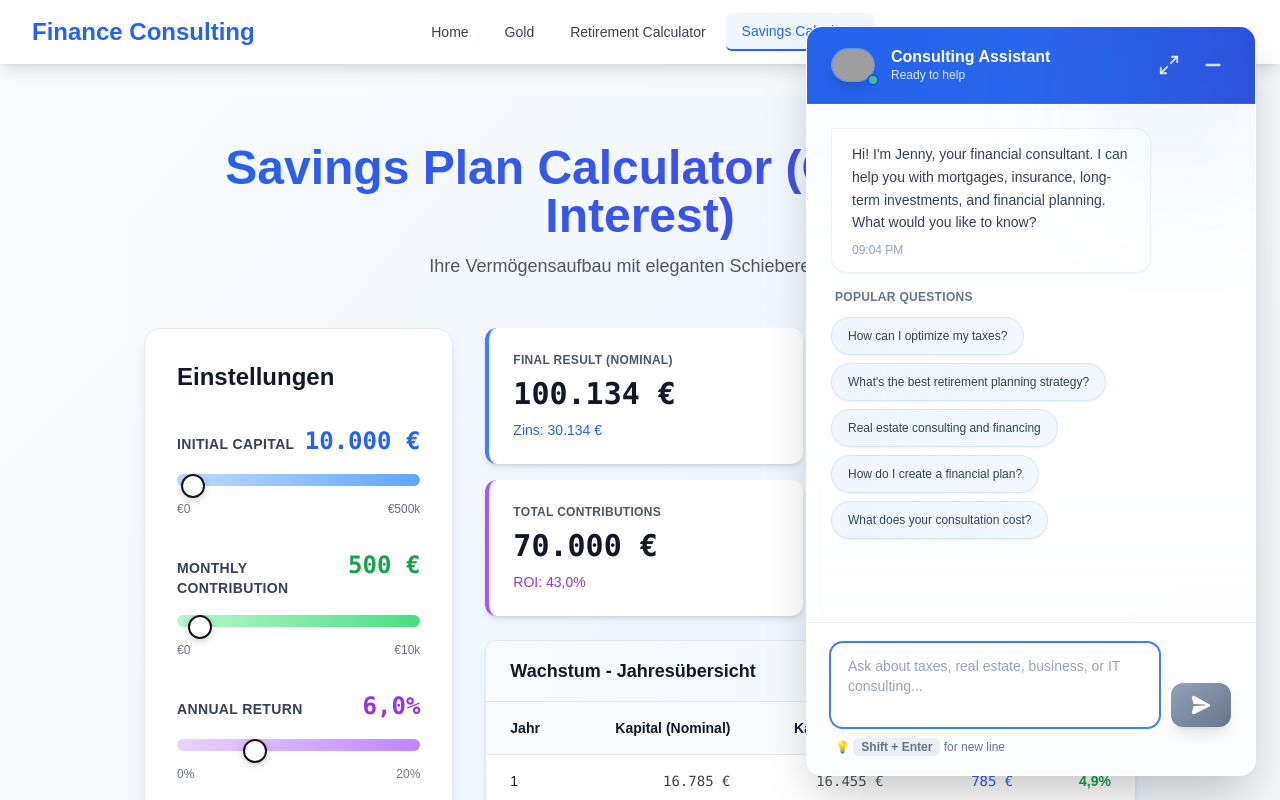
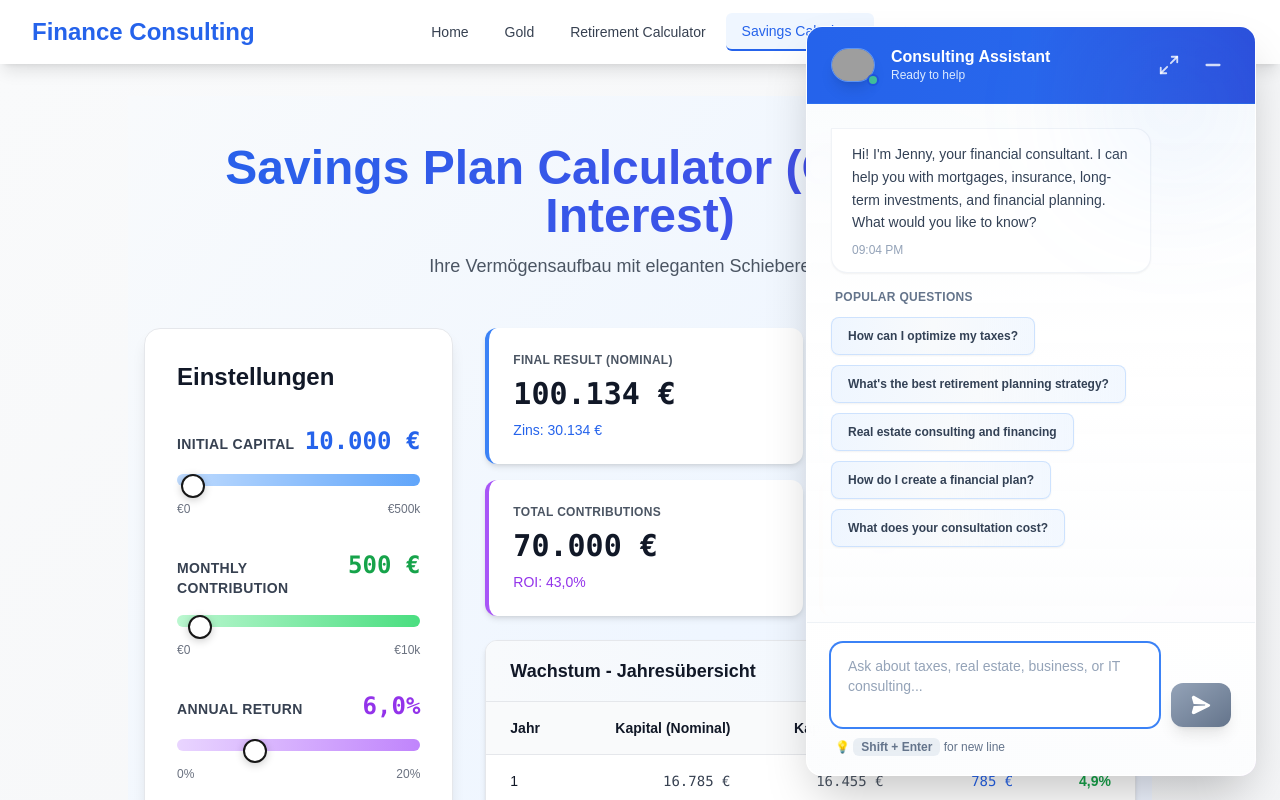
Before and after one commit to quocvietphung/document-intelligence-lab, a Next.js app: page /en/sparrechner in a window 1280 px wide. Shown: the top 800 px of the page. Built offline with nearby package versions, Linux system fonts and the light colour scheme; grey boxes are pictures that could not be loaded.

Commit message:
refactor: enhance button styles and spacing in ChatWindow for improved UI consistency

```diff
--- a/components/chatbot/ChatWindow.tsx
+++ b/components/chatbot/ChatWindow.tsx
@@ -361,14 +361,14 @@ export default function ChatWindow({ isMinimized, onToggleMinimize }: ChatWindow
 
                                     {/* Suggestions as separate tag buttons below last assistant message */}
                                     {isLastAssistantMessage && (
-                                        <div className="mt-4 flex flex-wrap gap-2 animate-slideIn">
+                                        <div className="mt-5 flex flex-wrap gap-2.5 animate-slideIn pl-1">
                                             {suggestions.map((s, idx) => (
                                                 <button
                                                     key={idx}
                                                     type="button"
                                                     onClick={() => handleQuickAction(s)}
                                                     disabled={isLoading}
-                                                    className="px-3 py-1.5 bg-slate-100 rounded-full text-xs font-medium text-slate-700 border border-slate-300 hover:bg-slate-50 hover:border-slate-400 transition-all duration-200 active:scale-95 disabled:opacity-50 disabled:cursor-not-allowed shadow-sm"
+                                                    className="px-4 py-2 bg-gradient-to-r from-blue-50 to-slate-50 rounded-lg text-xs font-semibold text-slate-700 border border-blue-200/60 hover:border-blue-400/80 hover:from-blue-100 hover:to-blue-50 transition-all duration-200 active:scale-95 disabled:opacity-50 disabled:cursor-not-allowed shadow-sm hover:shadow-md hover:bg-blue-50/90 backdrop-blur-sm"
                                                 >
                                                     {s}
                                                 </button>
@@ -389,13 +389,13 @@ export default function ChatWindow({ isMinimized, onToggleMinimize }: ChatWindow
                                 {currentLocale === "en" && "Popular Questions"}
                                 {currentLocale === "vi" && "Câu hỏi phổ biến"}
                             </p>
-                            <div className="flex flex-wrap gap-2">
+                            <div className="flex flex-wrap gap-2.5">
                                 {QUICK_ACTIONS[currentLocale].map((action, idx) => (
                                     <button
                                         key={idx}
                                         onClick={() => handleQuickAction(action)}
                                         disabled={isLoading}
-                                        className="px-4 py-2.5 bg-gradient-to-r from-blue-50 to-blue-50/80 rounded-full text-slate-700 text-xs font-medium border border-blue-200/60 hover:border-blue-300 hover:bg-blue-100/40 transition-all duration-200 active:scale-95 disabled:opacity-50 disabled:cursor-not-allowed shadow-sm hover:shadow-md hover:from-blue-100 hover:to-blue-100/80"
+                                        className="px-4 py-2.5 bg-gradient-to-r from-blue-50 via-slate-50 to-blue-50/80 rounded-lg text-slate-700 text-xs font-semibold border border-blue-200/70 hover:border-blue-400/80 hover:from-blue-100 hover:via-blue-50 hover:to-blue-100/80 transition-all duration-200 active:scale-95 disabled:opacity-50 disabled:cursor-not-allowed shadow-sm hover:shadow-md backdrop-blur-sm"
                                     >
                                         {action}
                                     </button>
```
